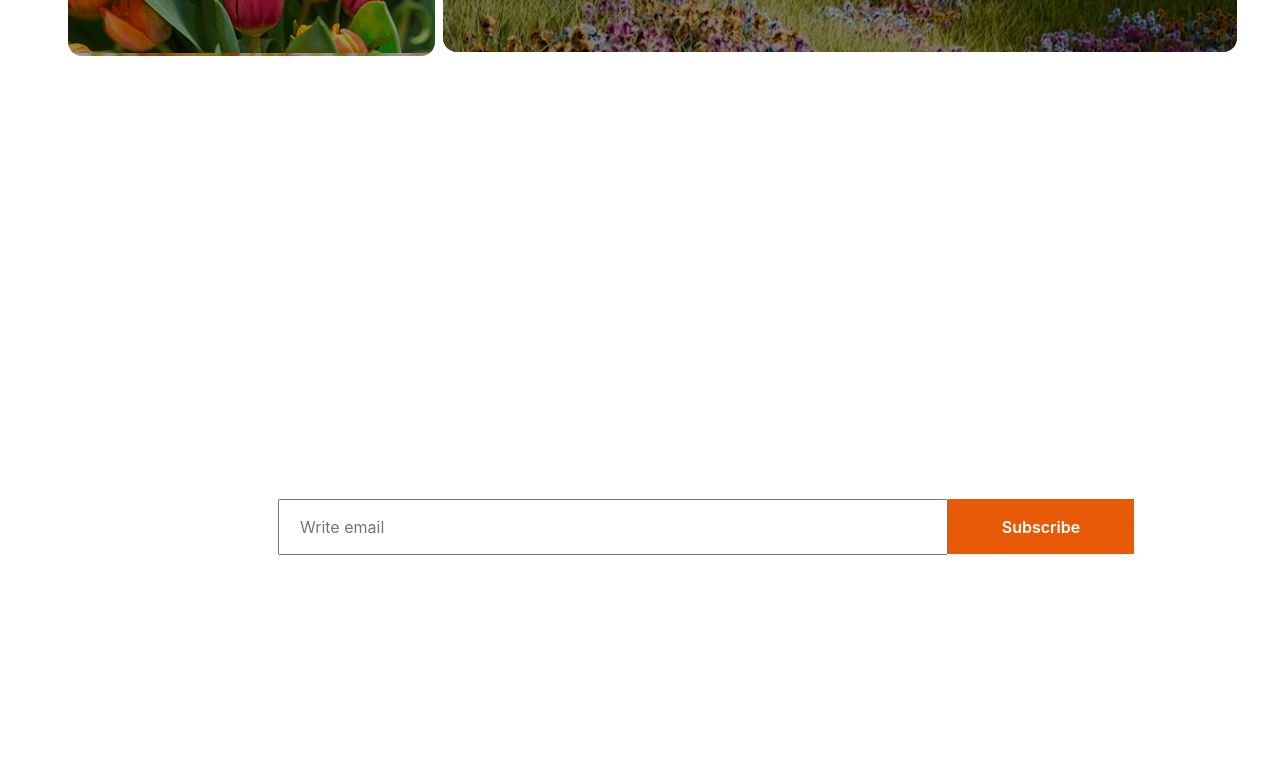
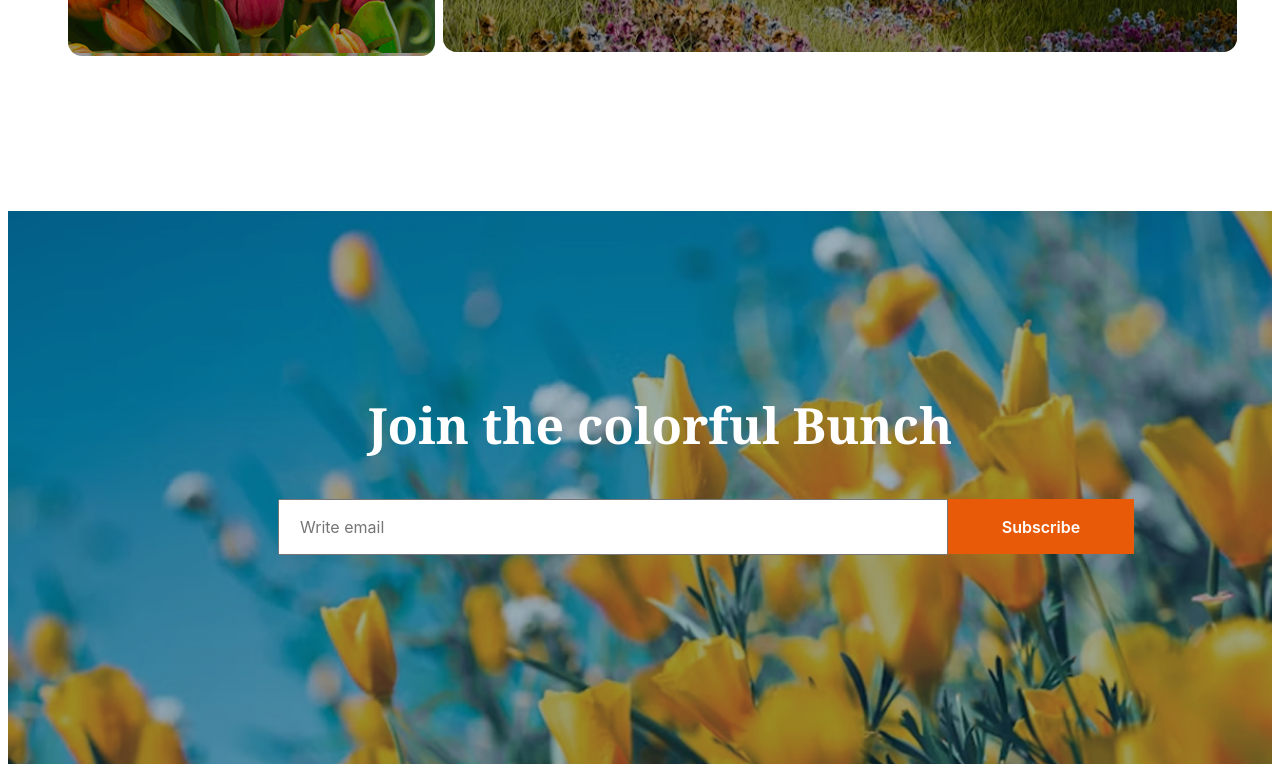
Before and after one commit to Nure-Anha/Tamanna_B12A02, a plain HTML site: page index.html in a window 1280 px wide. Shown: the part 3347-4119 px from the top of the page. Drawn offline with Linux system fonts and the light colour scheme; the site is published under a folder, as on GitHub Pages, so addresses that start at the root find nothing.

Commit message:
added image path correctly1

```diff
--- a/styles/flower.css
+++ b/styles/flower.css
@@ -369,7 +369,7 @@ main > section{
 
                                                             /*JOIN THE COLORFUL BUNCH SECTION*/
 .colorful_bunch{
-    background-image: url(/assets/news-letter-bg.png);
+    background-image: url(../assets/news-letter-bg.png);
     background-size: cover;
     max-width: 1440px;
     height: 553px;
```
